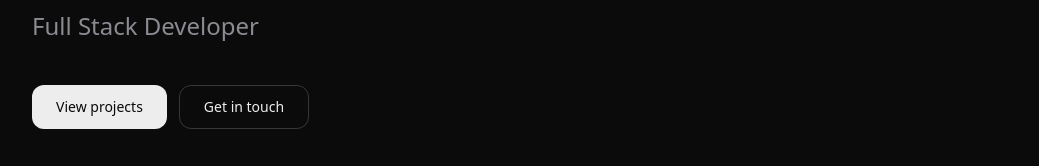
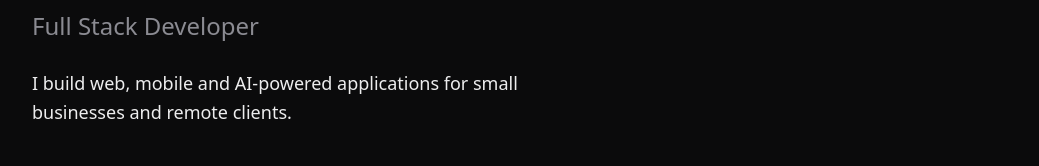
Before and after one commit to gabrielvalenco/portfolio, a React (Vite) app: page / in a window 1280 px wide. Shown: the part 360-526 px from the top of the page, without its empty margins (120-1159 px from the left). Built offline with nearby package versions, Linux system fonts and the light colour scheme; no server answers.

Commit message:
Restaura hero.tagline removido por engano

```diff
--- a/src/i18n/translations.ts
+++ b/src/i18n/translations.ts
@@ -30,6 +30,7 @@ const pt = {
 
   hero: {
     role: 'Full Stack Developer',
+    tagline: 'Construo aplicações web, mobile e com IA para pequenos negócios e clientes remotos.',
     available: 'Disponível para novos projetos',
     ctaProjects: 'Ver projetos',
     ctaContact: 'Entrar em contato',
@@ -288,6 +289,7 @@ const en: Dict = {
 
   hero: {
     role: 'Full Stack Developer',
+    tagline: 'I build web, mobile and AI-powered applications for small businesses and remote clients.',
     available: 'Available for new projects',
     ctaProjects: 'View projects',
     ctaContact: 'Get in touch',
```
